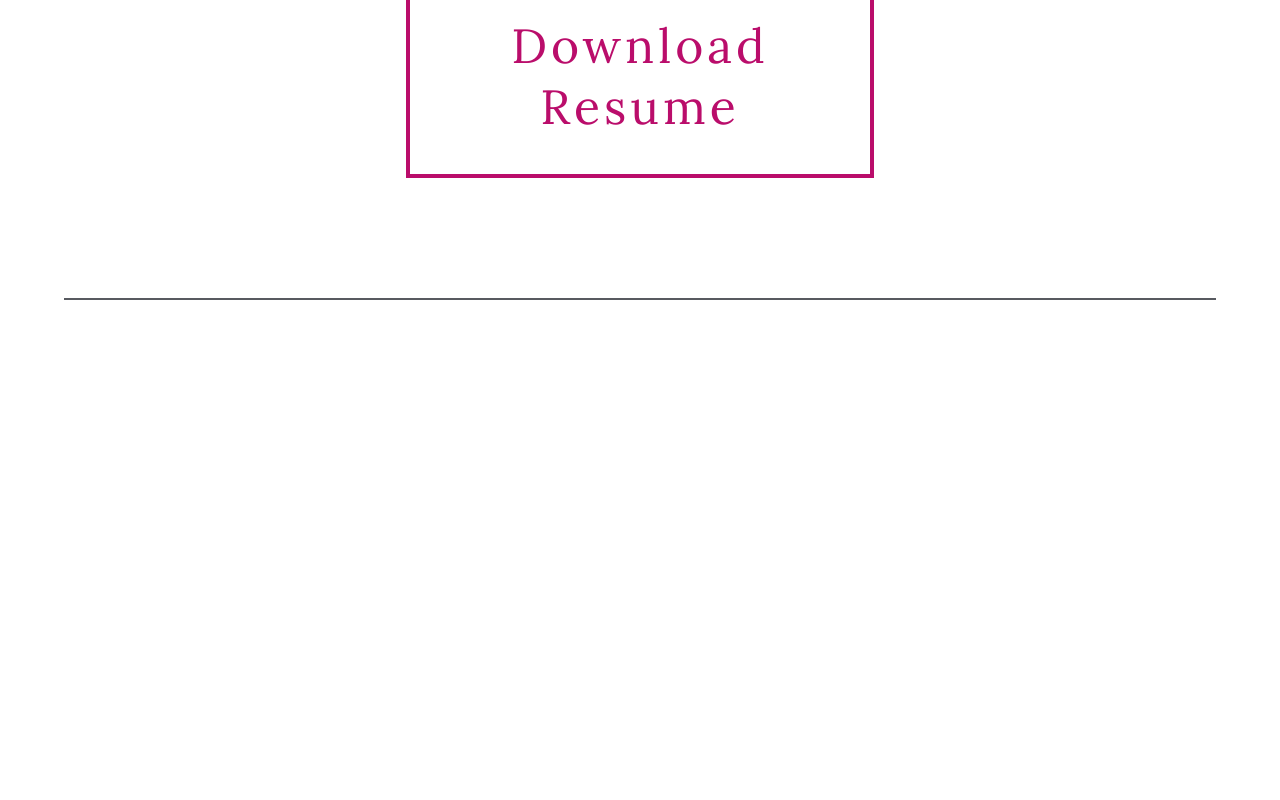
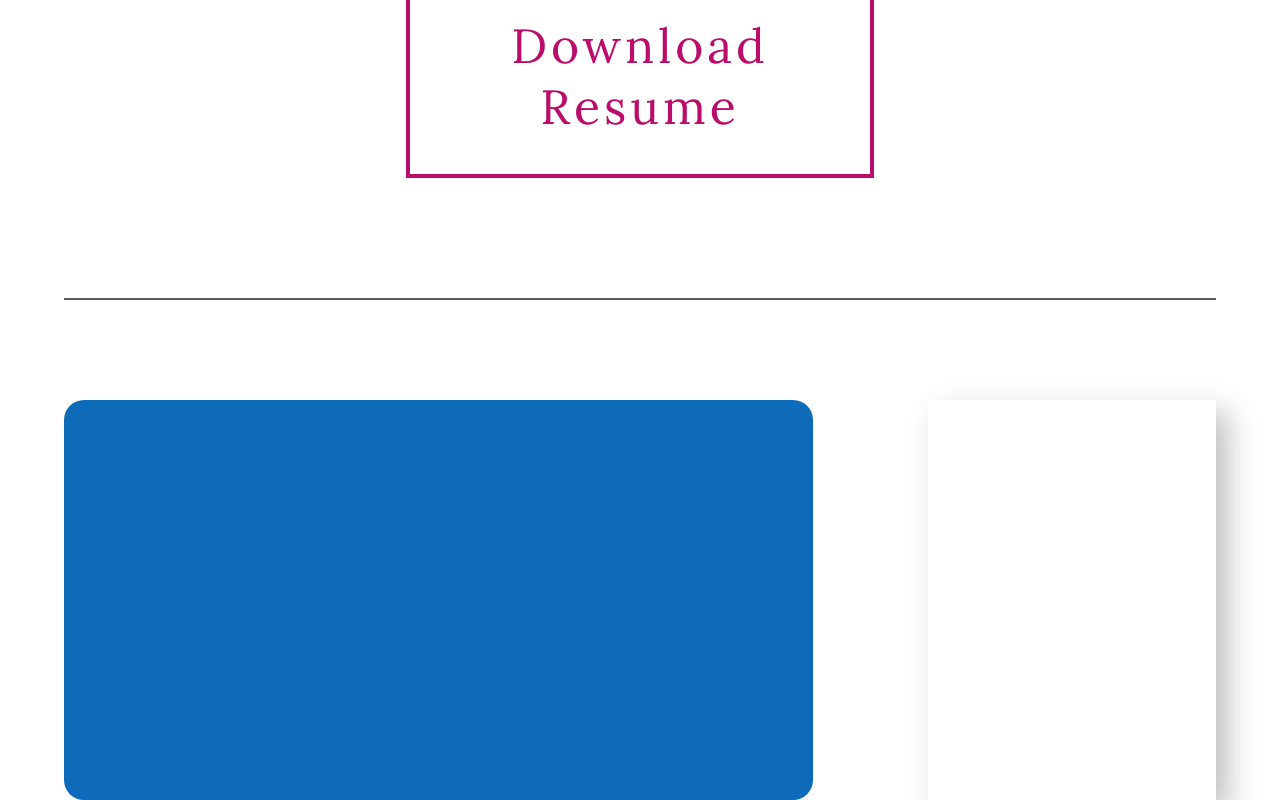
Before and after one commit to Zach-Cook/ZachCook, a React (Create React App) app: page / in a window 1280 px wide. Shown: the part 2560-3360 px from the top of the page. Before the commit the page ends 2960 px from the top, so only its background shows below. Built offline with nearby package versions, Linux system fonts and the light colour scheme.

Commit message:
Started on the Contact component and container

```diff
--- a/src/App.js
+++ b/src/App.js
@@ -9,6 +9,8 @@ import BarContainer from './containers/bar'
 import PortfolioContainer from './containers/portfolio';
 import AboutContainer from './containers/about';
 import ResumeContainer from './containers/resume';
+import ContactContainer from './containers/contact';
+
 
 export default function App() {
 
@@ -28,7 +30,7 @@ export default function App() {
         <AboutContainer/>
         <ResumeContainer/>
         <BarContainer/>
-
+        <ContactContainer/>
       </MainContainer>
     </>
   );
--- /dev/null
+++ b/src/components/contact/index.js
@@ -0,0 +1,21 @@
+import React from 'react';
+
+
+import { ContactFrame, Form, InformationFrame } from './styles/contact';
+
+
+export default function Contact({children, ...restProps}){
+
+    return <ContactFrame {...restProps}>{children}</ContactFrame>
+}
+
+Contact.Form = function ContactForm({children, ...restProps}){
+
+    return <Form url={restProps.url}>{children}</Form>
+}
+
+
+Contact.InformationFrame = function ContactInformationFrame({children, ...restProps}){
+
+    return <InformationFrame url={restProps.url}>{children}</InformationFrame>
+}
--- /dev/null
+++ b/src/components/contact/styles/contact.js
@@ -0,0 +1,25 @@
+import styled from 'styled-components';
+
+export const ContactFrame = styled.div`
+
+    width: 90%;
+    display: flex;
+    justify-content: space-between;
+    height: 400px;
+`;
+
+export const Form = styled.div`
+
+    width: 65%;
+    background: #0D6BBA;
+    box-shadow: 14px 14px 28px rgba(255, 255, 255, 0.2);
+    border-radius: 20px;
+`;
+
+export const InformationFrame = styled.div`
+
+    width: 25%;
+    background: #FFFFFF;
+    box-shadow: 12px 12px 28px rgba(0, 0, 0, 0.25);
+
+`;
--- a/src/components/index.js
+++ b/src/components/index.js
@@ -6,3 +6,4 @@ export { default as Bar } from './bar';
 export { default as Portfolio } from './portfolio';
 export { default as About } from './about';
 export { default as Resume } from './resume';
+export { default as Contact } from './contact';
--- /dev/null
+++ b/src/containers/contact.js
@@ -0,0 +1,25 @@
+import React from 'react';
+
+import { Contact } from '../components';
+
+
+export default function ContactContainer(){
+
+    return (
+
+            <>
+
+                <Contact>
+                    <Contact.Form>
+
+                    </Contact.Form>
+
+                    <Contact.InformationFrame>
+
+                    </Contact.InformationFrame>
+                </Contact>
+
+            </>
+
+        )
+}
```
